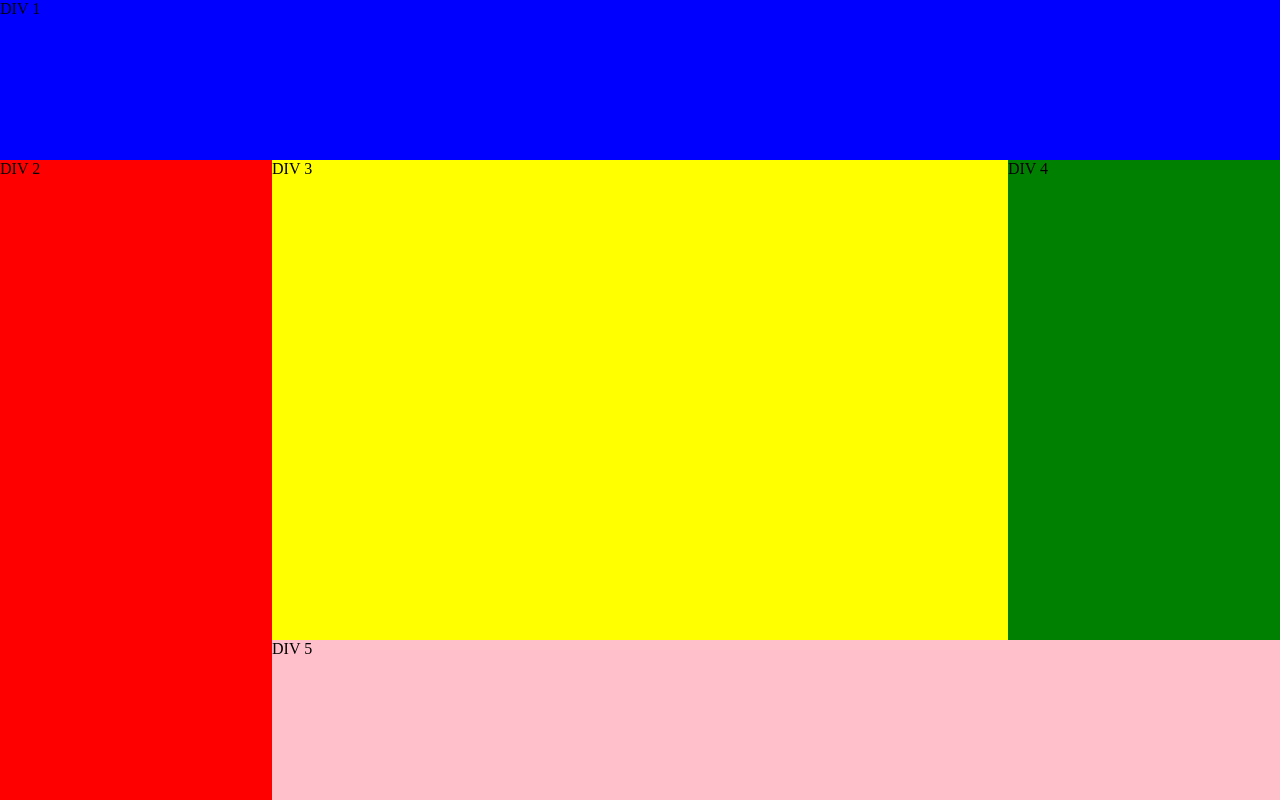
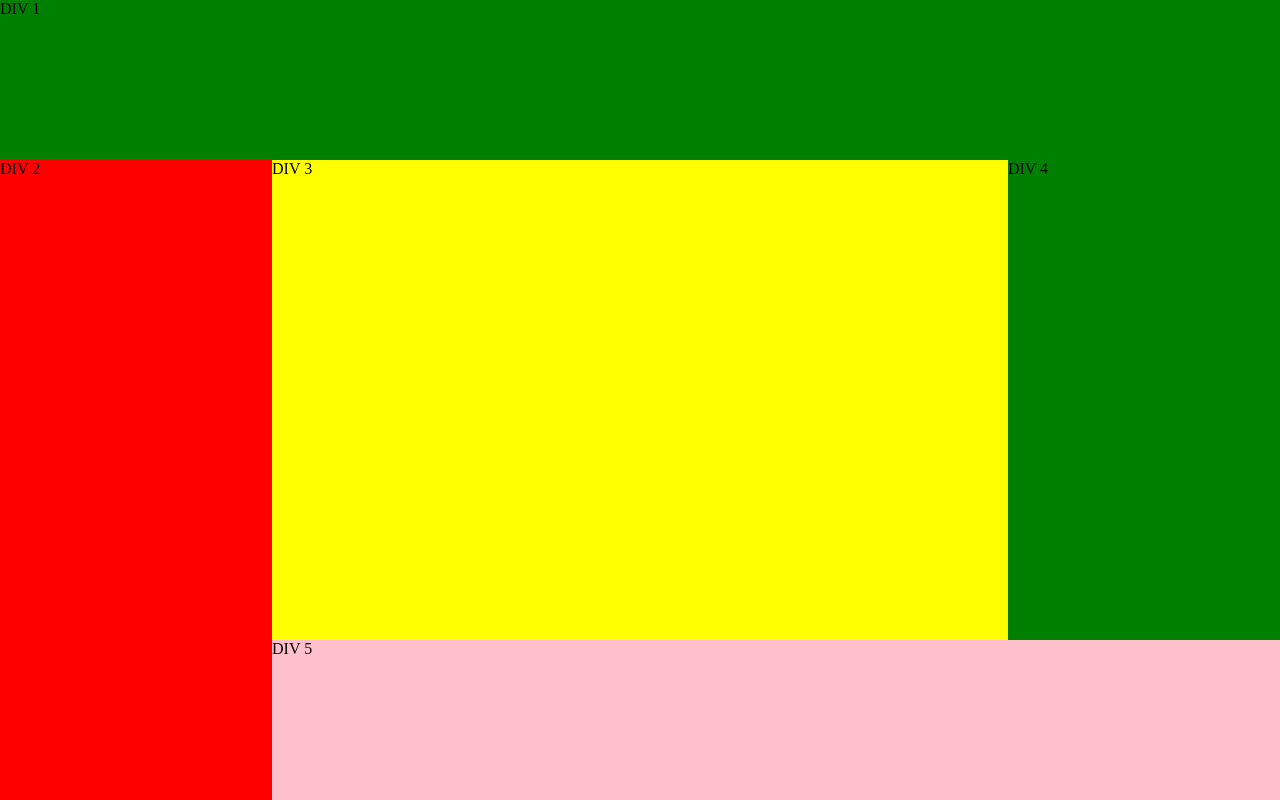
Before and after one commit to NolwennWM/DWWM851, a PHP site: page /area.html in a window 1280 px wide. Run offline with PHP 8.4, Linux system fonts and the light colour scheme.

Commit message:
Update area.css

```diff
--- a/02-css/07-grid/area.css
+++ b/02-css/07-grid/area.css
@@ -6,7 +6,7 @@
 }
 .item1
 {
-    background: blue;
+    background: green;
     /* Je peux aussi utiliser "grid-area" pour nommer mes éléments */
     grid-area: header;
 }
```
